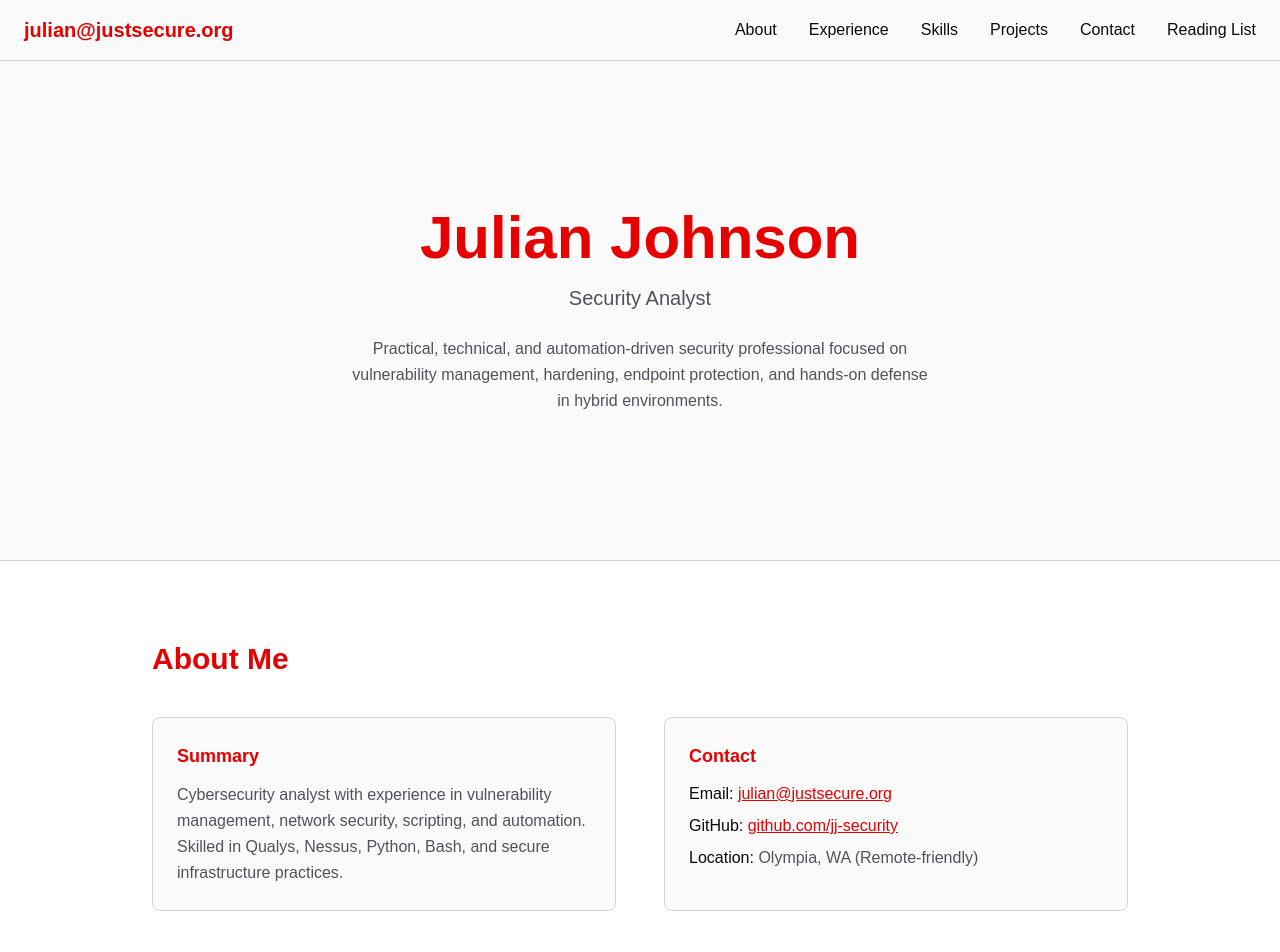
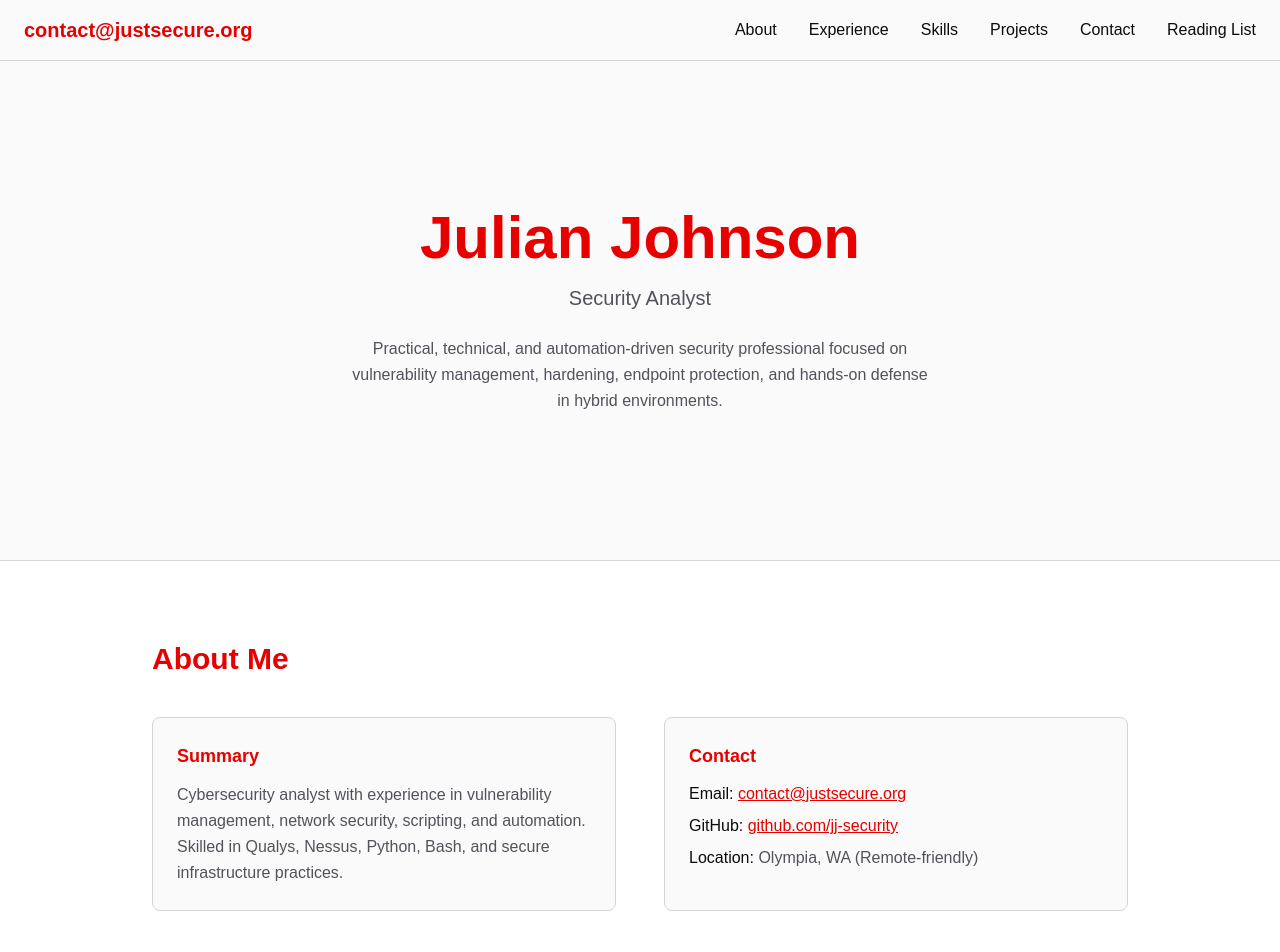
Before and after one commit to jj-security/resume-site, a Next.js app: page / in a window 1280 px wide. Shown: the top 952 px of the page. Built offline with nearby package versions, Linux system fonts and the light colour scheme.

Commit message:
updated contact email

```diff
--- a/app/components/Header.tsx
+++ b/app/components/Header.tsx
@@ -11,7 +11,7 @@ export default function Header() {
 
         {/* Logo / Name */}
         <Link href="/" className="text-xl font-semibold text-primary hover:text-primary-light transition">
-          julian@justsecure.org
+          contact@justsecure.org
         </Link>
 
         {/* Desktop Nav */}
--- a/app/page.tsx
+++ b/app/page.tsx
@@ -58,10 +58,10 @@ export default function Home() {
                   <li>
                     <span className="font-medium text-foreground">Email:</span>{" "}
                     <a
-                      href="mailto:julian@justsecure.org"
+                      href="mailto:contact@justsecure.org"
                       className="text-primary hover:text-primary-light underline"
                     >
-                      julian@justsecure.org
+                      contact@justsecure.org
                     </a>
                   </li>
                   <li>
@@ -284,7 +284,7 @@ export default function Home() {
               </p>
 
               <a
-                href="mailto:julian@justsecure.org"
+                href="mailto:contact@justsecure.org"
                 className="inline-block bg-primary hover:bg-primary-dark text-foreground px-6 py-3 rounded transition"
               >
                 Contact Me
```
